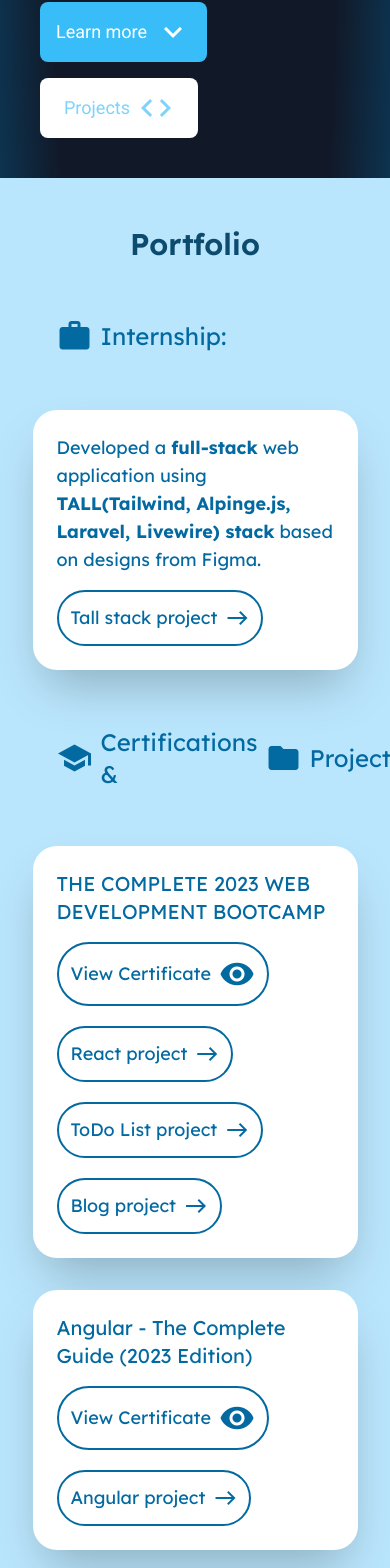
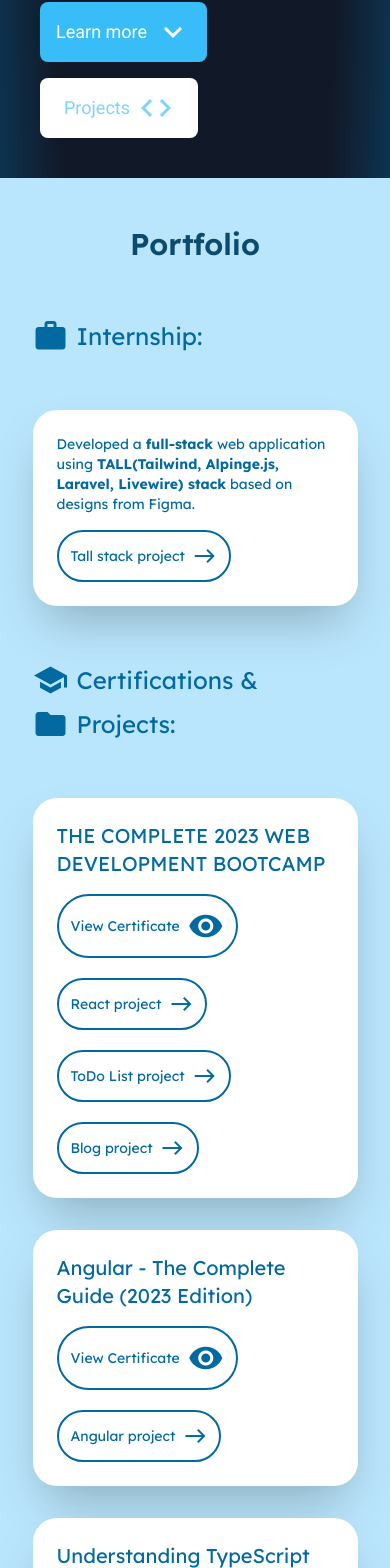
Before and after one commit to balazsNorbert/Profile, a Vue app: page /#/portfolio in a window 390 px wide. Shown: the part 403-1971 px from the top of the page. Built offline with nearby package versions, Linux system fonts and the light colour scheme; a web font is replaced by a local one.

Commit message:
Fix the CV URL and get rid of some AOS animation for better user experience on mobile.

```diff
--- a/src/components/AboutMe.vue
+++ b/src/components/AboutMe.vue
@@ -5,15 +5,14 @@ export default {
   mounted() {
     AOS.init({
       duration: 500,
-      delay: 200,
     });
   }
 }
 </script>
 <template>
     <div class="flex flex-col items-center gap-8 py-12 bg-gradient bg-sky-200 font-lexend text-sky-700">
-        <h2 data-aos="fade-up" class="text-3xl md:text-4xl xl:text-5xl font-semibold text-center text-sky-900">About Me</h2>
-        <div data-aos="fade-up" class="flex flex-col gap-8 w-5/6">
+        <h2 class="text-3xl md:text-4xl xl:text-5xl font-semibold text-center text-sky-900">About Me</h2>
+        <div data-aos="fade-in" class="flex flex-col gap-8 w-5/6">
             <p class="text-lg md:text-xl xl:text-2xl bg-white p-6 shadow-lg rounded-3xl animate-fade-in-down">
                 I am a <span class="font-bold text-sky-700">highly motivated frontend and full-stack developer</span> with a strong foundation in modern web technologies. My journey into the tech world began during my high school years, where I discovered informatics and later on web development. I have since dedicated myself for building intuitive and efficient web applications. Over the years, I have built my skills through a combination of academic learning, online courses, and hands-on projects. One of the highlights of my experience was last spring, when I had the opportunity to participate in an intensive internship <span class="material-icons md-24 relative top-1">work</span> program. During this time, I worked on a full-stack project utilizing the <span class="font-bold text-sky-700">TALL Stack (Tailwind CSS, Alpine.js, Livewire, and Laravel)</span>, which allowed me to deepen my understanding of both frontend and backend development.
             </p>
--- a/src/components/Contacts.vue
+++ b/src/components/Contacts.vue
@@ -1,6 +1,4 @@
 <script>
-import AOS from 'aos';
-import 'aos/dist/aos.css';
 export default {
   data() {
     return {
@@ -37,17 +35,11 @@ export default {
       }
     },
   },
-  mounted() {
-    AOS.init({
-      duration: 500,
-      delay: 200,
-    });
-  },
 };
 </script>
 <template>
     <div class="w-full text-white flex justify-center mb-14">
-        <ul data-aos="fade-in" class="flex flex-col xl:flex-row justify-between gap-3 xl:gap-10 text-md md:text-xl lg:text-2xl">
+        <ul class="flex flex-col xl:flex-row justify-between gap-3 xl:gap-10 text-sm md:text-xl lg:text-2xl">
             <li class="flex items-center gap-2 md:gap-3">
                 <span class="material-icons text-white md-48">
                     phone
@@ -68,7 +60,7 @@ export default {
                 <button ref="contact2"
                     @click="copyToClipboard('2')"
                     class="bg-sky-600 shadow-xl text-white py-2 px-3 rounded-lg hover:bg-sky-300
-                    focus:outline-none focus:ring-2 focus:ring-indigo-300"
+                    focus:outline-none focus:ring-2 focus:ring-indigo-300" truncate="..."
                 >
                   balazs_norbert99@yahoo.com
                 </button>
--- a/src/components/Portfolio.vue
+++ b/src/components/Portfolio.vue
@@ -5,74 +5,78 @@ export default {
   mounted() {
     AOS.init({
       duration: 500,
-        delay: 200,
     });
   }
 };
 </script>
 <template>
-    <div class="flex flex-col items-center gap-14 py-12 bg-sky-200 font-lexend text-sky-700 text-lg md:text-xl xl:text-2xl">
-        <h2 data-aos="fade-up" class="text-3xl md:text-4xl xl:text-5xl font-semibold text-center text-sky-900">Portfolio</h2>
-        <div data-aos="fade-up" class="flex items-center text-left w-5/6 gap-2 pl-6">
+  <div class="bg-sky-200 font-lexend text-sky-700 text-sm md:text-xl xl:text-2xl">
+    <div class="w-5/6 mx-auto flex flex-col items-center gap-14 py-12">
+      <h2 class="text-3xl md:text-4xl xl:text-5xl font-semibold text-center text-sky-900">Portfolio</h2>
+      <div class="flex items-center text-left w-full gap-2">
         <span class="material-icons md-36">
           work
         </span>
         <h3 class="text-2xl md:text-3xl xl:text-4xl">Internship:</h3>
       </div>
-        <div data-aos="fade-up" class="flex flex-col w-5/6 gap-4 bg-white p-6 rounded-3xl shadow-2xl">
+      <div class="flex flex-col text-left w-full gap-4 bg-white p-6 rounded-3xl shadow-2xl">
         <p>
-                Developed a <span class="font-bold">full-stack</span> web application using <span class="font-bold">TALL(Tailwind,
+          Developed a <span class="font-bold">full-stack</span> web application using <span
+            class="font-bold">TALL(Tailwind,
             Alpinge.js, Laravel, Livewire) stack</span> based on designs from Figma.
         </p>
-            <a class="border-2 border-sky-700 focus:border-white
-          hover:bg-sky-700 hover:text-white p-3 rounded-full w-fit flex items-center gap-2" href="https://bitbucket.org/mencs2022/mencs-repo-ll/" target="_blank">
+        <a class="border-2 border-sky-700 hover:bg-sky-700 hover:text-white p-3 rounded-full w-fit flex items-center gap-2"
+          href="https://bitbucket.org/mencs2022/mencs-repo-ll/" target="_blank">
           <span>Tall stack project</span>
           <span class="material-icons-outlined ">
             east
           </span>
         </a>
       </div>
-        <h3 data-aos="fade-up" class="flex items-center gap-2 text-left w-5/6 text-2xl md:text-3xl xl:text-4xl pl-6">
+      <h3 data-aos="fade-up"
+        class="flex items-center flex-wrap gap-2 text-left w-full text-2xl md:text-3xl xl:text-4xl">
+        <div class="flex items-center gap-2">
           <span class="material-icons md-36">school</span>
           <span>Certifications & </span>
+        </div>
+        <div class="flex items-center gap-2">
           <span class="material-icons md-36">folder</span>
           <span>Projects:</span>
+        </div>
       </h3>
-        <div data-aos="fade-up" class="flex flex-col w-5/6 gap-8">
-            <div class="flex flex-col gap-4">
+      <div data-aos="fade-up" class="flex flex-col gap-8 text-left w-full">
         <div class="flex flex-col gap-4 bg-white p-6 rounded-3xl shadow-2xl">
           <h3 class="text-xl md:text-2xl xl:text-3xl">
             THE COMPLETE 2023 WEB DEVELOPMENT BOOTCAMP
           </h3>
           <div class="flex gap-5 flex-wrap">
-                        <a class="border-2 border-sky-700 focus:border-white
-                        hover:bg-sky-700 hover:text-white p-3 rounded-full w-fit flex items-center gap-2"
+            <a class="border-2 border-sky-700 hover:bg-sky-700 hover:text-white p-3 rounded-full w-fit
+                        flex items-center gap-2"
               href="https://www.udemy.com/certificate/UC-ca1032bc-daab-47a9-b8d6-72fd527a87af/" target="_blank">
               <span>View Certificate</span>
               <span class="material-icons md-36">visibility</span>
             </a>
-                        <a class="border-2 border-sky-700 focus:border-white
-                        hover:bg-sky-700 hover:text-white p-3 rounded-full w-fit flex items-center gap-2" href="https://github.com/balazsNorbert/Keeper-App" target="_blank">
+            <a class="border-2 border-sky-700 hover:bg-sky-700 hover:text-white p-3 rounded-full w-fit
+                        flex items-center gap-2" href="https://github.com/balazsNorbert/Keeper-App" target="_blank">
               <span>React project</span>
               <span class="material-icons-outlined ">
                 east
               </span>
             </a>
-                        <a class="border-2 border-sky-700 focus:border-white
-                        hover:bg-sky-700 hover:text-white p-3 rounded-full w-fit flex items-center gap-2" href="https://github.com/balazsNorbert/To-Do-List" target="_blank">
+            <a class="border-2 border-sky-700 hover:bg-sky-700 hover:text-white p-3 rounded-full w-fit flex
+                        items-center gap-2" href="https://github.com/balazsNorbert/To-Do-List" target="_blank">
               <span>ToDo List project</span>
               <span class="material-icons-outlined ">
                 east
               </span>
             </a>
-                        <a class="border-2 border-sky-700 focus:border-white
-                        hover:bg-sky-700 hover:text-white p-3 rounded-full w-fit flex items-center gap-2" href="https://github.com/balazsNorbert/Blog-Project" target="_blank">
+            <a class="border-2 border-sky-700 hover:bg-sky-700 hover:text-white p-3 rounded-full w-fit flex
+                        items-center gap-2" href="https://github.com/balazsNorbert/Blog-Project" target="_blank">
               <span>Blog project</span>
               <span class="material-icons-outlined ">
                 east
               </span>
             </a>
-                    </div>
           </div>
         </div>
         <div data-aos="fade-up" class="flex flex-col gap-4">
@@ -81,14 +85,14 @@ export default {
               Angular - The Complete Guide (2023 Edition)
             </h3>
             <div class="flex gap-5 flex-wrap">
-                        <a class="border-2 border-sky-700 focus:border-white
-                        hover:bg-sky-700 hover:text-white p-3 rounded-full w-fit flex items-center gap-2"
+              <a class="border-2 border-sky-700 hover:bg-sky-700 hover:text-white p-3 rounded-full w-fit flex
+                        items-center gap-2"
                 href="https://www.udemy.com/certificate/UC-ca1032bc-daab-47a9-b8d6-72fd527a87af/" target="_blank">
                 <span>View Certificate</span>
                 <span class="material-icons md-36">visibility</span>
               </a>
-                        <a class="border-2 border-sky-700 focus:border-white
-                        hover:bg-sky-700 hover:text-white p-3 rounded-full w-fit flex items-center gap-2" href="https://github.com/balazsNorbert/Angular-Project" target="_blank">
+              <a class="border-2 border-sky-700 hover:bg-sky-700 hover:text-white p-3 rounded-full w-fit flex
+                        items-center gap-2" href="https://github.com/balazsNorbert/Angular-Project" target="_blank">
                 <span>Angular project</span>
                 <span class="material-icons-outlined">
                   east
@@ -103,14 +107,14 @@ export default {
               Understanding TypeScript
             </h3>
             <div class="flex gap-5 flex-wrap">
-                        <a class="border-2 border-sky-700 focus:border-white
-                        hover:bg-sky-700 hover:text-white p-3 rounded-full w-fit flex items-center gap-2"
-                        href="https://www.udemy.com/certificate/UC-ca1032bc-daab-47a9-b8d6-72fd527a87af/" target="_blank">
+              <a class="border-2 border-sky-700 hover:bg-sky-700 hover:text-white p-3 rounded-full w-fit
+                flex items-center gap-2" href="https://www.udemy.com/certificate/UC-ca1032bc-daab-47a9-b8d6-72fd527a87af/" target="_blank">
                 <span>View Certificate</span>
                 <span class="material-icons md-36">visibility</span>
               </a>
-                        <a class="border-2 border-sky-700 focus:border-white
-                        hover:bg-sky-700 hover:text-white p-3 rounded-full w-fit flex items-center gap-2" href="https://github.com/balazsNorbert/Typescript-project" target="_blank">
+              <a class="border-2 border-sky-700 hover:bg-sky-700 hover:text-white p-3 rounded-full w-fit
+                flex items-center gap-2" href="https://github.com/balazsNorbert/Typescript-project"
+                target="_blank">
                 <span>TypeScript project</span>
                 <span class="material-icons-outlined">
                   east
@@ -125,8 +129,8 @@ export default {
               My Profile website (Vue.js)
             </h3>
             <div class="flex gap-5 flex-wrap">
-                        <a class="border-2 border-sky-700 focus:border-white
-                        hover:bg-sky-700 hover:text-white p-3 rounded-full w-fit flex items-center gap-2" href="https://github.com/balazsNorbert/Profile" target="_blank">
+              <a class="border-2 border-sky-700 hover:bg-sky-700 hover:text-white p-3 rounded-full w-fit flex
+              items-center gap-2" href="https://github.com/balazsNorbert/Profile" target="_blank">
                 <span>Profile project</span>
                 <span class="material-icons-outlined">
                   east
@@ -137,4 +141,5 @@ export default {
         </div>
       </div>
     </div>
+  </div>
 </template>
--- a/src/components/Resume.vue
+++ b/src/components/Resume.vue
@@ -1,22 +1,9 @@
-<script>
-import AOS from 'aos';
-import 'aos/dist/aos.css';
-
-export default {
-  mounted() {
-    AOS.init({
-        duration: 500,
-        delay: 200,
-    });
-  }
-};
-</script>
 <template>
-  <div class="flex flex-col items-center gap-3 mb-14">
-    <h2 data-aos="fade-in" class="font-lexend text-white text-3xl md:text-4xl xl:text-5xl mb-6">My Resume:</h2>
-    <div data-aos="fade-in" class="flex flex-wrap text-center ml-10 gap-4 text-md md:text-xl xl:text-2xl">
+  <div class="flex flex-col items-center gap-3 mb-14 w-5/6 mx-auto">
+    <h2 class="font-lexend text-white text-3xl md:text-4xl xl:text-5xl mb-6">My Resume:</h2>
+    <div class="flex flex-wrap text-center gap-4 text-md md:text-xl xl:text-2xl">
       <a
-        href="/Balázs_Norbert_en.pdf"
+        href="/Profile/Balazs_Norbert_en.pdf"
         target="_blank"
         class="bg-gradient-to-r from-blue-600 via-cyan-500 to-teal-500 text-white py-3 px-4 rounded-lg shadow-lg transform transition duration-300 hover:scale-105 hover:shadow-xl hover:from-blue-600 hover:to-teal-600">
         <span class="flex items-center gap-2">
@@ -25,7 +12,7 @@ export default {
         </span>
       </a>
       <a
-        href="/Balázs_Norbert_en.pdf"
+        href="/Profile/Balazs_Norbert_en.pdf"
         download="Balázs_Norbert_en.pdf"
         class="bg-gradient-to-r to-green-500 via-lime-500 from-yellow-500 text-white py-3 px-4 rounded-lg shadow-lg transform transition duration-300 hover:scale-105 hover:shadow-xl hover:to-green-600 hover:from-yellow-600">
         <span class="flex items-center gap-2">
--- a/src/components/Skills.vue
+++ b/src/components/Skills.vue
@@ -54,16 +54,15 @@ export default {
     mounted() {
         AOS.init({
             duration: 500,
-            delay: 200,
         });
     }
 };
 </script>
 <template>
     <div class="flex flex-col gap-8 px-6 py-12 bg-sky-200 font-lexend text-white">
-        <h2 data-aos="fade-up" class="text-3xl md:text-4xl xl:text-5xl font-semibold text-center text-sky-900">Skills
+        <h2 class="text-3xl md:text-4xl xl:text-5xl font-semibold text-center text-sky-900">Skills
         </h2>
-        <div data-aos="fade-up" class="flex overflow-hidden py-8">
+        <div class="flex overflow-hidden py-8">
             <ul class="flex animate-scroll gap-3 text-lg xl:text-xl">
                 <li v-for="( skill, index) in allSkills" :key=" index "
                     class="item from-sky-900 to-sky-600 bg-gradient-to-b p-3 rounded-lg hover:animate-threeD shadow-xl w-28 xl:w-32 text-center">
```
Also changed, not shown: 2 other files (tests, documents, lock files or other folders). Lines whose indentation alone changed are shown as unchanged.
